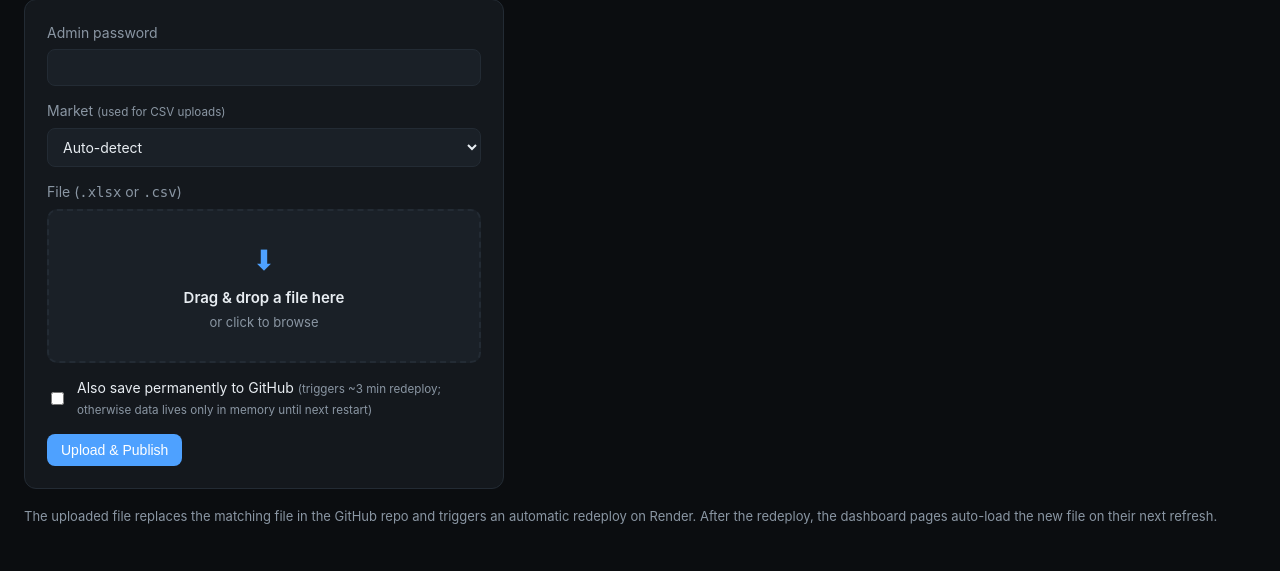
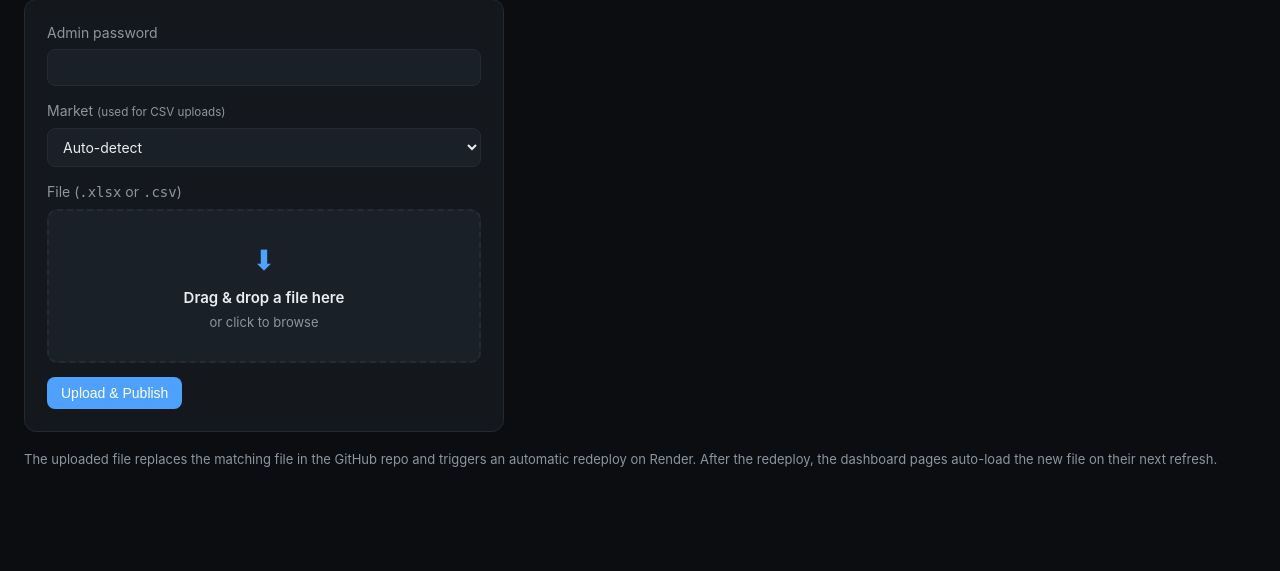
Before and after one commit to aboaziz112211/trading_suite, a Flask app: page /admin in a window 1280 px wide. Shown: the part 428-999 px from the top of the page. After the commit the page ends 895 px from the top, so only its background shows below. Run offline with Flask 3, Linux system fonts and the light colour scheme.

Commit message:
REVERT in-memory cache: every admin upload now commits to GitHub (single source of truth, no silent ephemeral state). Removes the 'persist' checkbox and dual-path logic that caused user uploads to be lost on redeploy

```diff
--- a/app.py
+++ b/app.py
@@ -92,15 +92,6 @@ def _resolve_upload_target(filename: str, market_form: str = None, raw: bytes =
 US_PUSH_TOKEN = _secret("US_PUSH_TOKEN")
 # in-memory live US feed: bytes of xlsx + last update timestamp
 _US_STATE = {"xlsx": None, "updated": None, "rows": 0}
-
-# Fast-path in-memory cache for admin-uploaded files.
-# When set, /data/<filename> serves these directly (no Render redeploy required).
-# Cleared when the dyno restarts; falls back to whatever's on disk from the last GitHub commit.
-_LIVE_FILES = {
-    "all.xlsx":         {"data": None, "updated": None},
-    "chartedge_us.csv": {"data": None, "updated": None},
-    "chartedge_sa.csv": {"data": None, "updated": None},
-}
 
 # us_feed.Row → Bloomberg-style column mapping
 _US_COLUMNS = [
@@ -215,31 +206,17 @@ def product_file(key):
     return send_from_directory(p["dir"], p["file"])
 
 
-_MIME = {
-    "all.xlsx":         "application/vnd.openxmlformats-officedocument.spreadsheetml.sheet",
-    "us_live.xlsx":     "application/vnd.openxmlformats-officedocument.spreadsheetml.sheet",
-    "chartedge_us.csv": "text/csv; charset=utf-8",
-    "chartedge_sa.csv": "text/csv; charset=utf-8",
-}
-
-
 @app.route("/data/<path:filename>")
 def data_file(filename):
     from flask import Response
     if filename == "us_live.xlsx":
         if not _US_STATE.get("xlsx"):
             abort(404)
-        return Response(_US_STATE["xlsx"], mimetype=_MIME["us_live.xlsx"])
-    if filename in _LIVE_FILES:
-        # 1. Fast path — in-memory upload
-        cached = _LIVE_FILES[filename].get("data")
-        if cached is not None:
-            return Response(cached, mimetype=_MIME[filename])
-        # 2. Fallback — last committed file on disk
-        if (DATA_DIR / filename).exists():
-            return send_from_directory(DATA_DIR, filename)
+        return Response(_US_STATE["xlsx"], mimetype=(
+            "application/vnd.openxmlformats-officedocument.spreadsheetml.sheet"))
+    if filename not in {"all.xlsx", "chartedge_us.csv", "chartedge_sa.csv"}:
         abort(404)
-    abort(404)
+    return send_from_directory(DATA_DIR, filename)
 
 
 @app.route("/api/us/push", methods=["POST"])
@@ -289,7 +266,7 @@ def healthz():
 
 @app.route("/admin", methods=["GET"])
 def admin_page():
-    return render_template("admin.html", success=False, error=None, success_msg=None)
+    return render_template("admin.html", success=False, error=None)
 
 
 @app.route("/admin/upload", methods=["POST"])
@@ -319,26 +296,6 @@ def admin_upload():
     if not target_path:
         return render_template("admin.html", success=False, error=why), 400
 
-    target_filename = target_path.rsplit("/", 1)[-1]
-
-    # FAST PATH — write to in-memory cache so /data/<filename> serves it instantly.
-    # Visitors see the new data on their next 30s polling tick (no Render redeploy).
-    if target_filename in _LIVE_FILES:
-        _LIVE_FILES[target_filename]["data"] = raw
-        _LIVE_FILES[target_filename]["updated"] = datetime.now().isoformat(timespec="seconds")
-
-    persist = request.form.get("persist") == "on"
-    if not persist:
-        return render_template(
-            "admin.html",
-            success=True, error=None,
-            success_msg=(f"Live in-memory now (visitors see it on next 30s tick). "
-                         f"NOT saved to GitHub — will be lost on next Render restart. "
-                         f"Re-upload with the 'Save permanently' checkbox to back it up.")
-        )
-
-    # SLOW PATH — also commit to GitHub (will trigger a ~3 min Render redeploy that
-    # wipes the in-memory cache and serves from disk afterwards).
     api = f"https://api.github.com/repos/{GH_REPO}/contents/{target_path}"
     headers = {
         "Authorization": f"token {GH_PAT}",
@@ -373,12 +330,7 @@ def admin_upload():
             error=f"GitHub PUT exception: {e}"), 502
 
     if r.status_code in (200, 201):
-        return render_template(
-            "admin.html",
-            success=True, error=None,
-            success_msg=("Live in-memory now (visitors see it on next 30s tick). "
-                         "Also saved permanently to GitHub — Render will redeploy in ~3 min.")
-        )
+        return render_template("admin.html", success=True, error=None)
     return render_template("admin.html", success=False,
         error=f"GitHub PUT failed ({r.status_code}): {r.text[:300]}"), 502
 
--- a/templates/admin.html
+++ b/templates/admin.html
@@ -40,7 +40,7 @@
 
 {% if success %}
 <div class="notice" style="background:#143a26;border-color:#1f5a36;color:#a7e8c2">
-  <strong>✓ Uploaded.</strong> {{ success_msg or 'Visitors will see the new data within ~30 seconds.' }}
+  <strong>✓ Uploaded.</strong> Committed to GitHub — Render is redeploying. New data will be live in <b>~3 minutes</b>.
 </div>
 {% endif %}
 
@@ -75,12 +75,6 @@
     </div>
   </label>
 
-  <label style="flex-direction:row;align-items:center;gap:10px">
-    <input type="checkbox" name="persist" id="persistChk" style="width:auto">
-    <span style="color:var(--text);font-weight:400">
-      Also save permanently to GitHub <small style="color:var(--muted)">(triggers ~3 min redeploy; otherwise data lives only in memory until next restart)</small>
-    </span>
-  </label>
   <button type="submit" class="btn">Upload &amp; Publish</button>
 </form>
 
```
